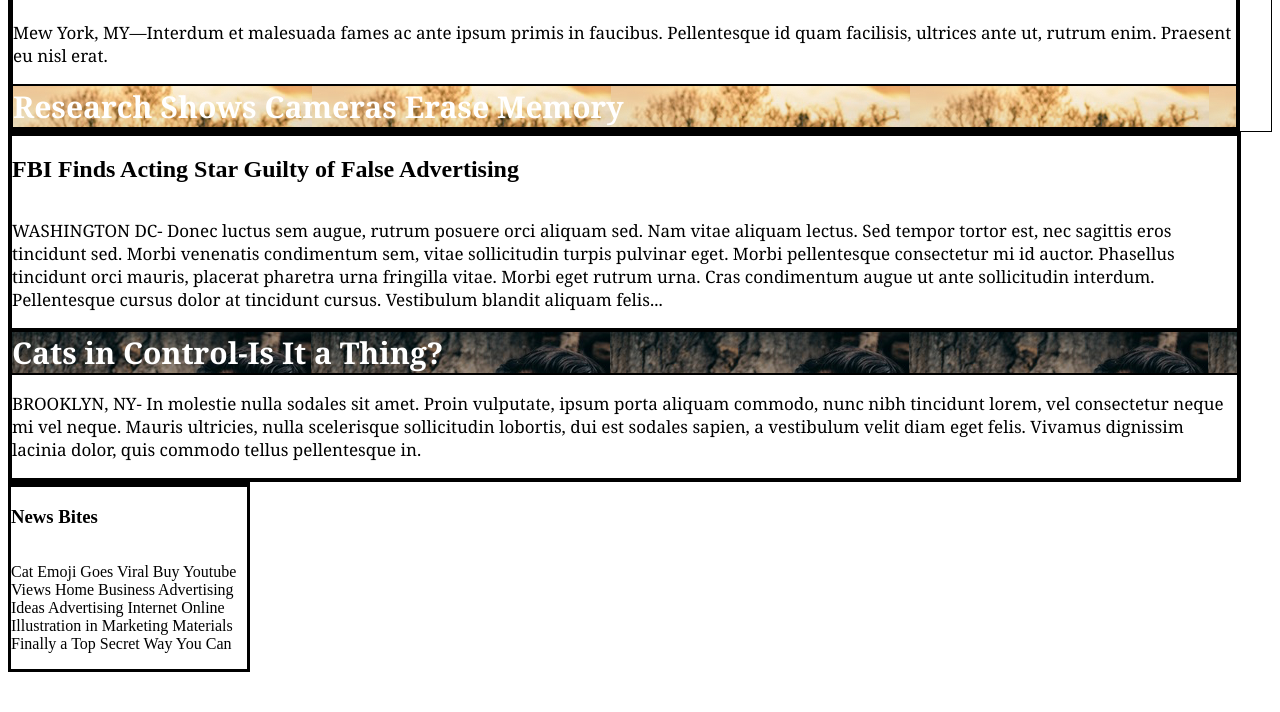
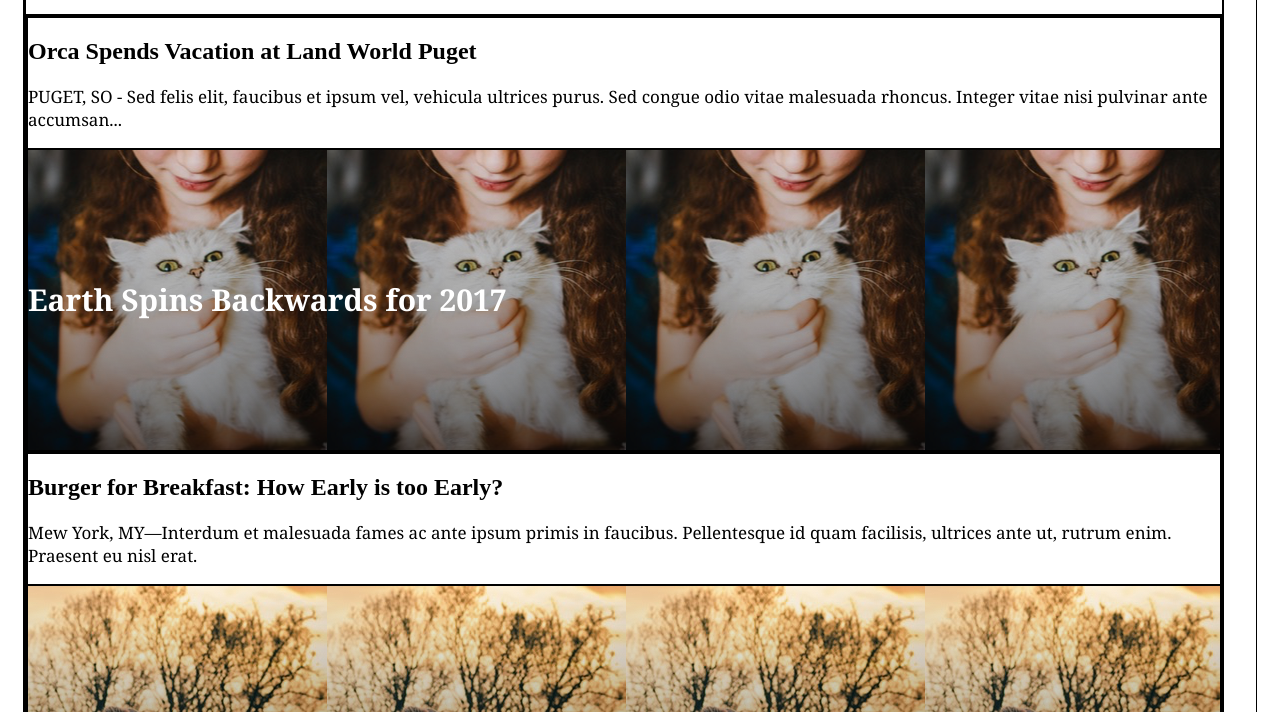
Before and after one commit to hmirlo/mytimes, a plain HTML site: page index.html in a window 1280 px wide. Shown: the part 669-1381 px from the top of the page. Before the commit the page ends 1349 px from the top, so only its background shows below. Drawn offline with Linux system fonts and the light colour scheme.

Commit message:
index.html resources

```diff
--- a/index.html
+++ b/index.html
@@ -92,7 +92,7 @@
     </div> <!-- large column div-->
       <!--Medium column contnent-->
       <div class="column medium">
-        <div class="lead story">
+        <div class="lead-story">
           <div class="story">
             <div class="text-content">
               <h2>
--- a/resources/css/index.css
+++ b/resources/css/index.css
@@ -29,28 +29,18 @@ color: black;
 
 .content {
   display: flex;
-  margin-top: 100px;
+  width: 1232px;
+  margin: 0 auto;
+  padding-top: 116px;
+
 
 }
 /* column CSS */
-/*<!-- story div-->
-</div> <!-- stories div -->
-</div> <!-- lead-story div-->
-</div> <!-- large column div-->
-*/
 
-.stories,
-.lead-story,
-.story,
-.text-content
- {
-  display: flex;
-  flex-direction: column;
 
-}
+.column .large {
+width: 630px;
 
- .column .large {
-width: 630px;
 
 }
 
@@ -67,6 +57,8 @@ width: 630px;
  .research {
   background-image: url("../images/img-story-2.png	");
 }
+
+/* medium column */
  .column .medium {
   width: 300px;
 }
@@ -75,7 +67,8 @@ width: 630px;
    background-image: url("../images/img-story-3.png");
 }
 
- .small {
+/* small column */
+ .column .small {
 width: 240px;
 }
 
@@ -84,9 +77,7 @@ width: 240px;
 }
 
 /* General column CSS */
-.main .story {
 
-}
   .narrative {
   font-family: Georgia;
   font-size: 17px;
@@ -95,17 +86,42 @@ width: 240px;
 .column {
 display: flex;
 flex-direction: column;
-margin-right: 31px;
-align-items: flex-start;
+margin-right: 32px;
+
 }
+.image {
+  display: flex;
+  flex-direction: column;
+  justify-content: center;
+  height: 300px;
 
+}
 .image span {
  font-family: Georgia;
  font-weight: bold;
  font-size: 30px;
  color: white;
- align-items: center;
  display: flex;
+}
+
+.stories h2 .image .text-content {
+  align-items: flex-start;
+}
+
+.stories,
+.lead-story,
+.story,
+.text-content,
+ {
+  display: flex;
+  flex-direction: column;
+
+}
+
+.lead-story .image {
+  text-align: left;
+  font-size: 40px;
+  margin-top: 0;
 }
 
 
```
